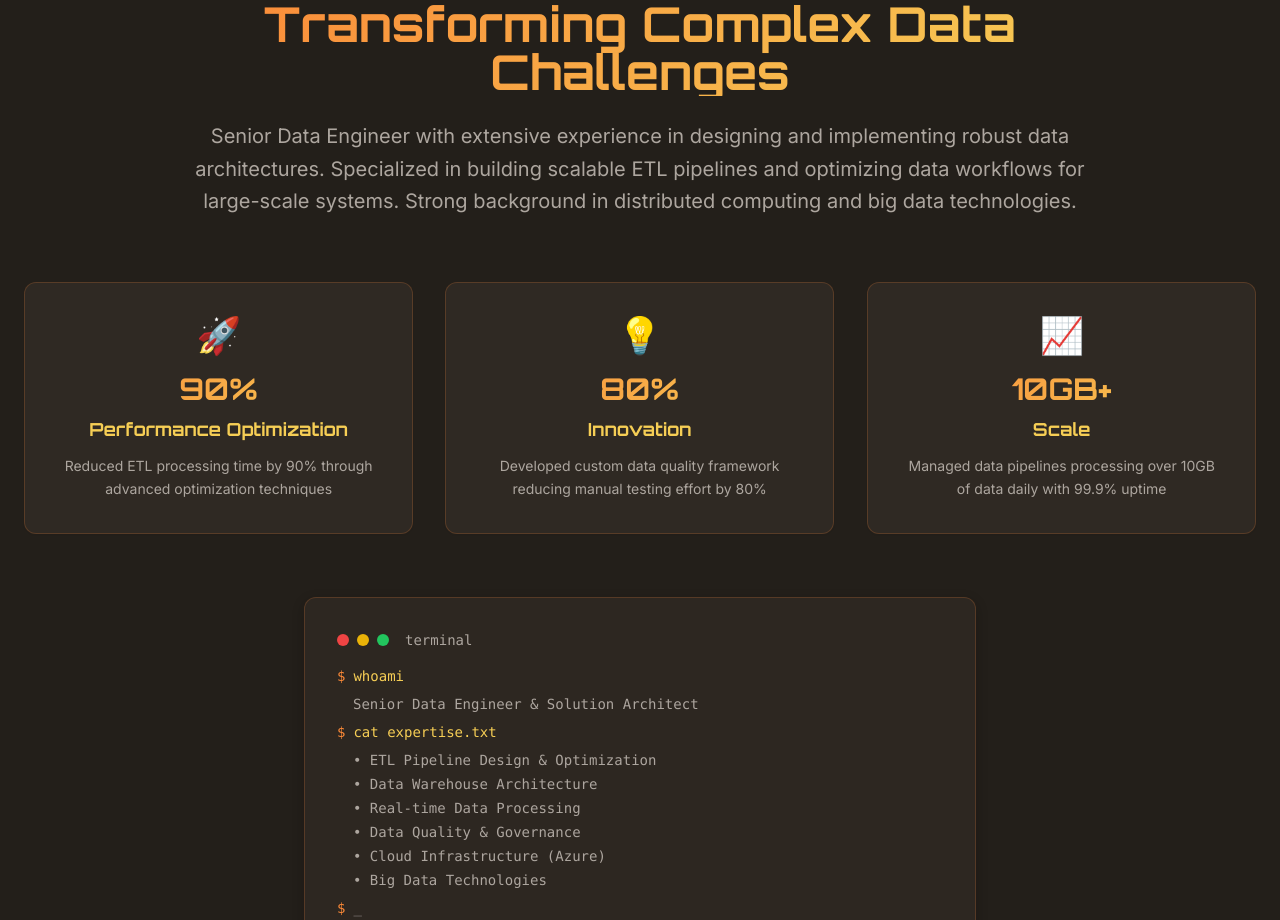
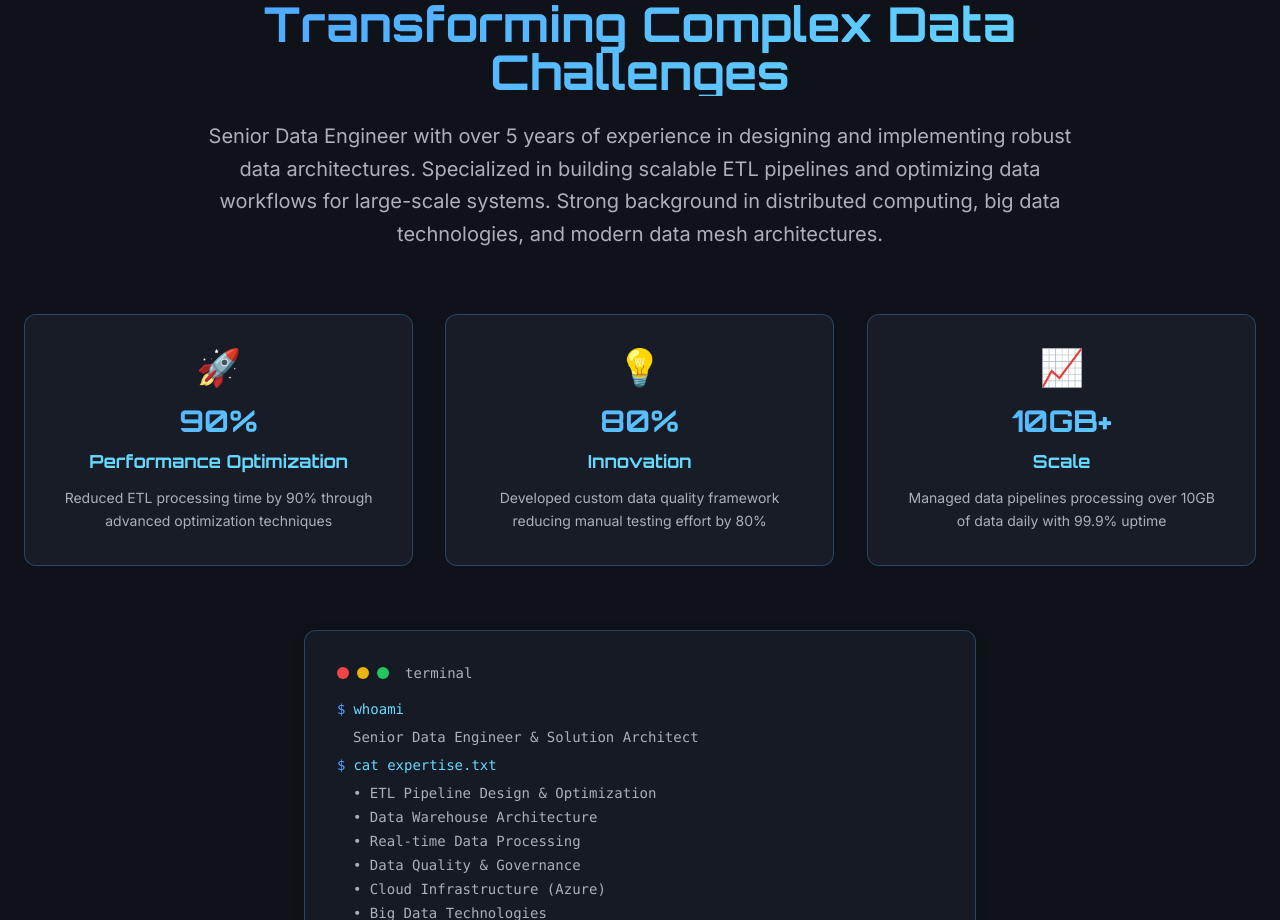
Before and after one commit to AVINESHWAR-KRISHNA/avineshwar-singh, a React (Vite) app: page /avineshwar-singh/ in a window 1280 px wide. Shown: the part 880-1800 px from the top of the page. Built offline with nearby package versions, Linux system fonts and the light colour scheme.

Commit message:
Update theme and hover effects
Updated theme colors and enhanced card hover animations for a more pronounced zoom and focus effect. Also updated the experience to reflect 5 years.

```diff
--- a/src/components/AboutSection.tsx
+++ b/src/components/AboutSection.tsx
@@ -37,9 +37,9 @@ const AboutSection = () => {
             Transforming Complex Data Challenges
           </h2>
           <p className="text-xl text-muted-foreground leading-relaxed">
-            Senior Data Engineer with extensive experience in designing and implementing robust data architectures.
+            Senior Data Engineer with over 5 years of experience in designing and implementing robust data architectures.
             Specialized in building scalable ETL pipelines and optimizing data workflows for large-scale systems.
-            Strong background in distributed computing and big data technologies.
+            Strong background in distributed computing, big data technologies, and modern data mesh architectures.
           </p>
         </div>
 
--- a/src/index.css
+++ b/src/index.css
@@ -7,54 +7,54 @@
 /* Cinematic Data Engineer Portfolio Design System */
 @layer base {
   :root {
-    /* Classic Retro Theme - Warm Tones */
-    --background: 30 15% 12%;
-    --foreground: 40 20% 92%;
+    /* Modern Electric Blue Theme */
+    --background: 220 25% 8%;
+    --foreground: 210 30% 95%;
 
-    --card: 30 15% 16%;
-    --card-foreground: 40 20% 92%;
+    --card: 220 25% 12%;
+    --card-foreground: 210 30% 95%;
 
-    --popover: 30 15% 14%;
-    --popover-foreground: 40 20% 92%;
+    --popover: 220 25% 10%;
+    --popover-foreground: 210 30% 95%;
 
-    /* Retro Orange Primary */
-    --primary: 25 95% 60%;
-    --primary-foreground: 30 15% 12%;
+    /* Electric Blue Primary */
+    --primary: 210 100% 65%;
+    --primary-foreground: 220 25% 8%;
 
-    /* Vintage Yellow Secondary */
-    --secondary: 45 90% 65%;
-    --secondary-foreground: 30 15% 12%;
+    /* Cyan Secondary */
+    --secondary: 195 100% 70%;
+    --secondary-foreground: 220 25% 8%;
 
-    --muted: 30 15% 20%;
-    --muted-foreground: 30 8% 65%;
+    --muted: 220 25% 16%;
+    --muted-foreground: 220 10% 70%;
 
-    /* Retro Red Accent */
-    --accent: 10 85% 65%;
-    --accent-foreground: 30 15% 12%;
+    /* Purple Accent */
+    --accent: 270 95% 75%;
+    --accent-foreground: 220 25% 8%;
 
     --destructive: 0 75% 60%;
-    --destructive-foreground: 40 20% 92%;
+    --destructive-foreground: 210 30% 95%;
 
-    --border: 30 15% 25%;
-    --input: 30 15% 18%;
-    --ring: 25 95% 60%;
+    --border: 220 25% 20%;
+    --input: 220 25% 14%;
+    --ring: 210 100% 65%;
 
     --radius: 0.75rem;
 
-    /* Classic Retro Gradients */
-    --gradient-cyber: linear-gradient(135deg, hsl(25 95% 60%), hsl(45 90% 65%));
-    --gradient-data: linear-gradient(135deg, hsl(45 90% 65%), hsl(10 85% 65%));
-    --gradient-dark: linear-gradient(135deg, hsl(30 15% 16%), hsl(30 15% 20%));
-    --gradient-retro: linear-gradient(45deg, hsl(25 95% 60%), hsl(45 90% 65%), hsl(10 85% 65%));
+    /* Electric Gradients */
+    --gradient-cyber: linear-gradient(135deg, hsl(210 100% 65%), hsl(195 100% 70%));
+    --gradient-data: linear-gradient(135deg, hsl(195 100% 70%), hsl(270 95% 75%));
+    --gradient-dark: linear-gradient(135deg, hsl(220 25% 12%), hsl(220 25% 16%));
+    --gradient-electric: linear-gradient(45deg, hsl(210 100% 65%), hsl(195 100% 70%), hsl(270 95% 75%));
 
-    /* Simple Card Effects */
-    --glass-bg: hsla(30, 15%, 16%, 0.9);
-    --glass-border: hsla(25, 95%, 60%, 0.2);
+    /* Enhanced Glass Effects */
+    --glass-bg: hsla(220, 25%, 12%, 0.9);
+    --glass-border: hsla(210, 100%, 65%, 0.3);
 
-    /* Subtle Shadows - No Glow */
-    --shadow-card: 0 4px 12px hsla(30, 15%, 5%, 0.3);
-    --shadow-hover: 0 8px 25px hsla(30, 15%, 5%, 0.4);
-    --shadow-focus: 0 0 0 2px hsla(25, 95%, 60%, 0.3);
+    /* Enhanced Shadows */
+    --shadow-card: 0 4px 12px hsla(220, 25%, 4%, 0.4);
+    --shadow-hover: 0 12px 35px hsla(220, 25%, 4%, 0.6);
+    --shadow-focus: 0 0 0 3px hsla(210, 100%, 65%, 0.4);
 
     /* Animations */
     --transition-smooth: all 0.4s cubic-bezier(0.4, 0, 0.2, 1);
@@ -72,10 +72,10 @@
   body {
     @apply bg-background text-foreground font-sans overflow-x-hidden;
     background-image:
-      radial-gradient(circle at 20% 50%, hsla(25, 95%, 60%, 0.05) 0%, transparent 50%),
-      radial-gradient(circle at 80% 20%, hsla(45, 90%, 65%, 0.05) 0%, transparent 50%),
-      radial-gradient(circle at 40% 80%, hsla(10, 85%, 65%, 0.04) 0%, transparent 50%),
-      linear-gradient(180deg, hsl(30 15% 12%) 0%, hsl(30 15% 10%) 100%);
+      radial-gradient(circle at 20% 50%, hsla(210, 100%, 65%, 0.08) 0%, transparent 50%),
+      radial-gradient(circle at 80% 20%, hsla(195, 100%, 70%, 0.06) 0%, transparent 50%),
+      radial-gradient(circle at 40% 80%, hsla(270, 95%, 75%, 0.05) 0%, transparent 50%),
+      linear-gradient(180deg, hsl(220 25% 8%) 0%, hsl(220 25% 6%) 100%);
   }
 
   html {
@@ -93,17 +93,21 @@
     will-change: transform;
   }
 
-  /* Card Container for Focus Effect */
+  /* Card Container for Enhanced Focus Effect */
   .card-container:hover .glass-card:not(:hover) {
-    @apply opacity-50 scale-95;
-    filter: brightness(0.7);
+    @apply opacity-30 scale-90;
+    filter: brightness(0.5) blur(2px);
+    transform: scale(0.9) translateY(5px);
   }
 
   .glass-card:hover {
-    @apply scale-110 z-30;
-    box-shadow: var(--shadow-hover);
+    @apply scale-125 z-50;
+    box-shadow:
+      var(--shadow-hover),
+      0 0 40px hsla(210, 100%, 65%, 0.3),
+      0 0 80px hsla(210, 100%, 65%, 0.1);
     border-color: hsl(var(--primary));
-    transform: scale(1.1) translateY(-8px);
+    transform: scale(1.25) translateY(-15px) perspective(1000px) rotateX(5deg);
   }
 
   /* Simple Button Hover - No Glow */
@@ -131,7 +135,7 @@
     left: -100%;
     width: 100%;
     height: 100%;
-    background: linear-gradient(90deg, transparent, hsla(25, 95%, 60%, 0.2), transparent);
+    background: linear-gradient(90deg, transparent, hsla(210, 100%, 65%, 0.3), transparent);
     animation: dataFlow 3s infinite;
   }
 
@@ -140,9 +144,9 @@
     animation: floating 6s ease-in-out infinite;
   }
 
-  /* Simple Text Effect */
+  /* Electric Text Effect */
   .text-glow {
-    text-shadow: 0 2px 4px hsla(25, 95%, 60%, 0.3);
+    text-shadow: 0 2px 8px hsla(210, 100%, 65%, 0.4);
   }
 }
 
```
